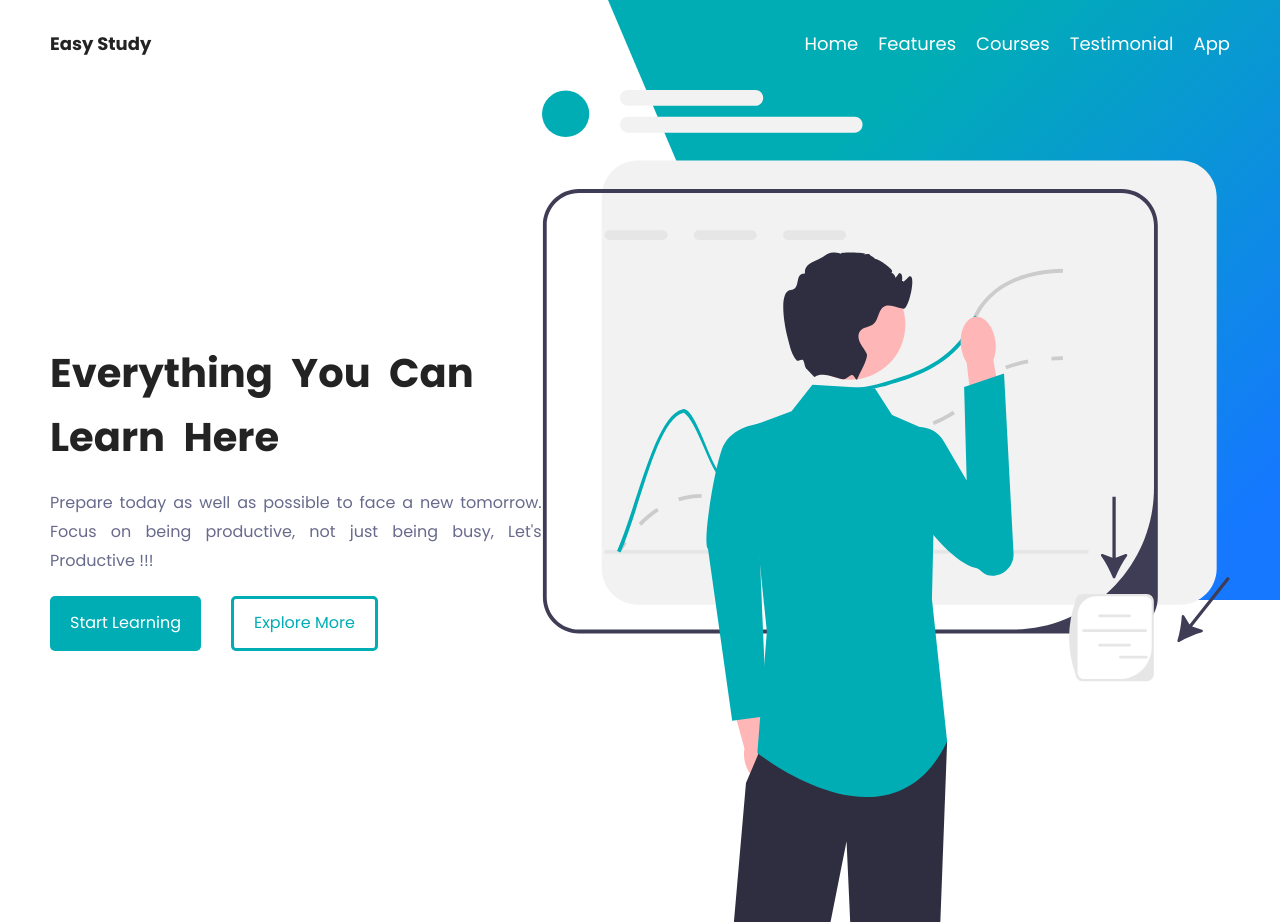
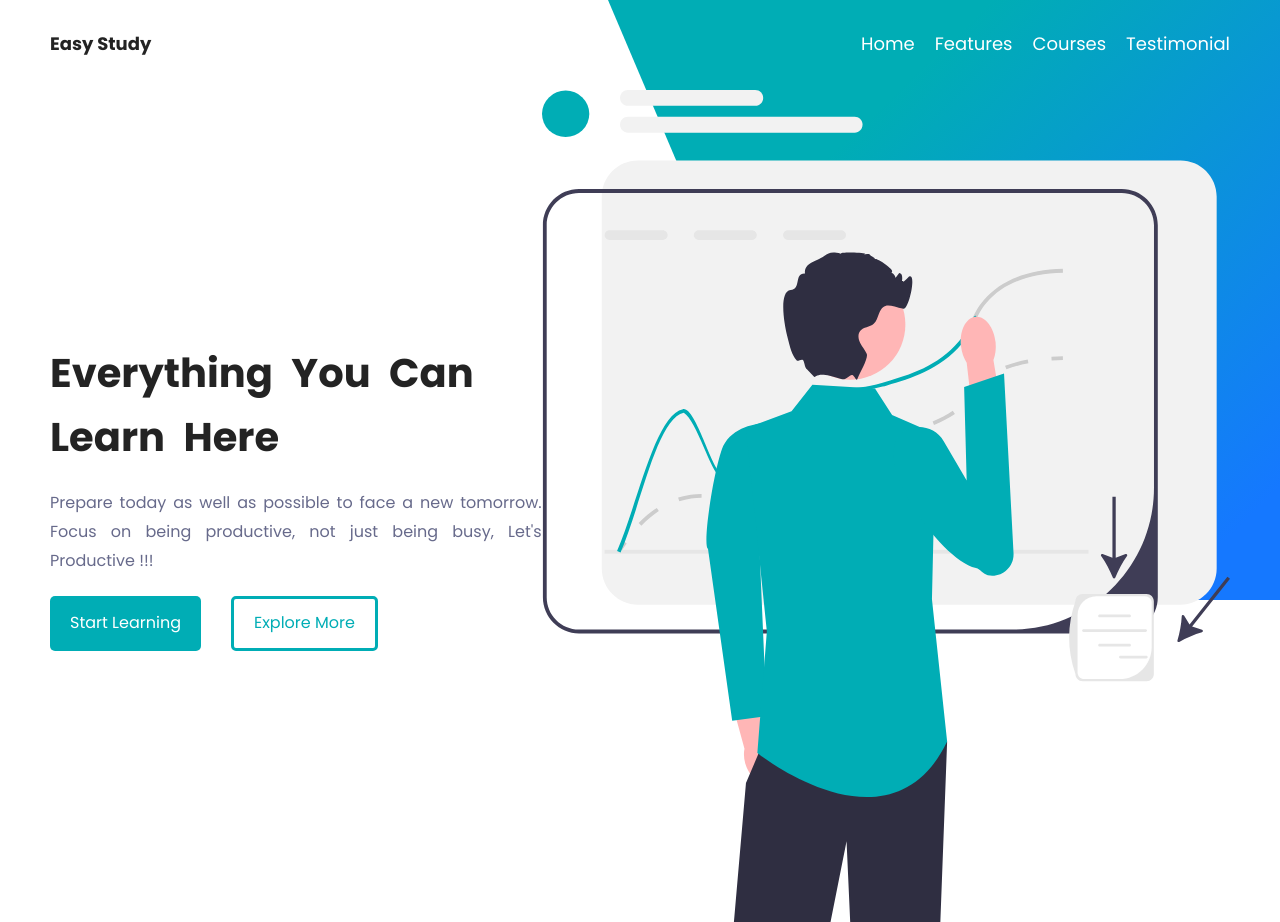
Before and after one commit to RohmatWorkstar/Education-website, a plain HTML site: page index.html in a window 1280 px wide. Shown: the top 922 px of the page. Drawn offline with Linux system fonts and the light colour scheme.

Commit message:
add to github

```diff
--- a/index.html
+++ b/index.html
@@ -36,9 +36,6 @@
           </li>
           <li>
             <a href="#testimonial">Testimonial</a>
-          </li>
-          <li>
-            <a href="#download-app">App</a>
           </li>
         </ul>
       </nav>
```
